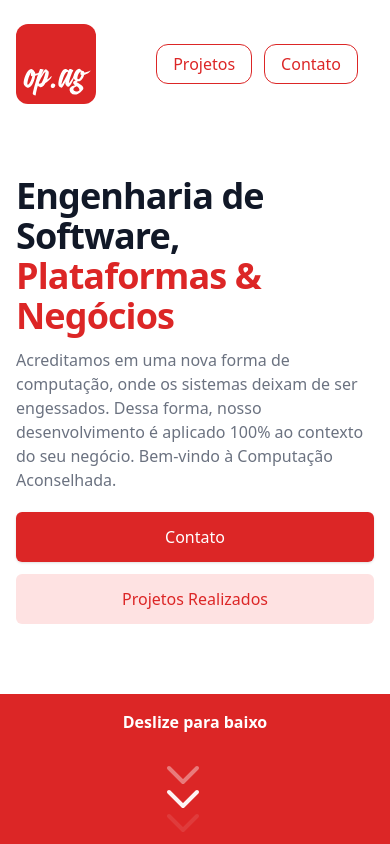
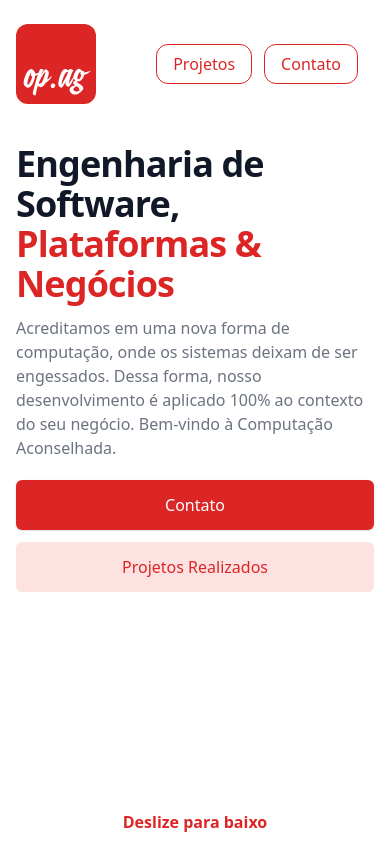
Before and after one commit to opaglabs/homepage, a Vue app: page / in a window 390 px wide. Shown: the top 844 px of the page. Built offline with nearby package versions, Linux system fonts and the light colour scheme.

Commit message:
Melhorias em responsividade p1

```diff
--- a/src/layouts/Default.vue
+++ b/src/layouts/Default.vue
@@ -1,7 +1,7 @@
 <template>
   <div class="bg-white">
     <div class="max-w-7xl mx-auto">
-      <div class="z-10 pb-8 bg-white w-full">
+      <div class="z-10 bg-white w-full">
         <div class="pt-6 px-4 sm:px-6 lg:px-8">
           <nav class="flex items-center justify-between sm:h-10 lg:justify-start" aria-label="Global">
             <div class="flex items-center flex-grow flex-shrink-0">
--- a/src/pages/index.vue
+++ b/src/pages/index.vue
@@ -1,6 +1,6 @@
 <template>
   <div class="snap-y snap-mandatory">
-    <div class="snap-center relative" style="height: calc(100vh - 198px);" id="inicio">
+    <div class="snap-center relative" style="height: calc(100vh - 140px);" id="inicio">
       <main class="max-w-7xl mx-auto relative flex items-start justify-between mt-10 px-4 sm:mt-12 sm:px-6 md:mt-16 lg:mt-20 lg:px-8 xl:mt-28">
         <div class="sm:text-center lg:text-left">
           <h1 class="text-4xl tracking-tight font-extrabold text-gray-900 sm:text-5xl md:text-6xl">
@@ -56,22 +56,56 @@
       <div
         class="w-full h-32 lg:h-48 absolute bottom-0"
         :class="{
-          'bg-red-600': color === 'red',
-          'bg-yellow-600': color === 'yellow',
-          'bg-green-600': color === 'green',
-          'bg-blue-600': color === 'blue',
-          'bg-indigo-600': color === 'indigo',
-          'bg-purple-600': color === 'purple',
-          'bg-pink-600': color === 'pink',
+          'text-red-600': color === 'red',
+          'text-yellow-600': color === 'yellow',
+          'text-green-600': color === 'green',
+          'text-blue-600': color === 'blue',
+          'text-indigo-600': color === 'indigo',
+          'text-purple-600': color === 'purple',
+          'text-pink-600': color === 'pink',
         }"
       >
         <div class="w-full grid grid-cols-1 justify-items-center">
-          <p class="text-white mt-4 font-bold">Deslize para baixo</p>
-          <a class="cursor-pointer" href="#o-que-fazemos">
+          <a href="#o-que-fazemos" class="mt-4 font-bold lg:hidden absolute bottom-2 animate-bounce"
+            :class="{
+              'text-red-600': color === 'red',
+              'text-yellow-600': color === 'yellow',
+              'text-green-600': color === 'green',
+              'text-blue-600': color === 'blue',
+              'text-indigo-600': color === 'indigo',
+              'text-purple-600': color === 'purple',
+              'text-pink-600': color === 'pink',
+            }"
+          >Deslize para baixo</a>
+          <a class="hidden lg:block cursor-pointer" href="#o-que-fazemos">
             <div class="relative mt-4">
-              <ChevronDownIcon class="absolute -left-9 w-12 lg:w-16 text-white flex items-start animate-arrow" style="animation-delay:-1s;-webkit-animation-delay:-1s;" />
-              <ChevronDownIcon class="absolute top-6 -left-9 w-12 lg:w-16 text-white flex items-start animate-arrow" style="animation-delay:-0.5s;-webkit-animation-delay:-0.5s;" />
-              <ChevronDownIcon class="absolute top-12 -left-9 w-12 lg:w-16 text-white flex items-start animate-arrow" style="animation-delay:0s;-webkit-animation-delay:0s;" />
+              <ChevronDownIcon class="absolute -left-9 w-12 lg:w-16 flex items-start animate-arrow" style="animation-delay:-1s;-webkit-animation-delay:-1s;" :class="{
+          'text-red-600': color === 'red',
+          'text-yellow-600': color === 'yellow',
+          'text-green-600': color === 'green',
+          'text-blue-600': color === 'blue',
+          'text-indigo-600': color === 'indigo',
+          'text-purple-600': color === 'purple',
+          'text-pink-600': color === 'pink',
+        }" />
+              <ChevronDownIcon class="absolute top-6 -left-9 w-12 lg:w-16 flex items-start animate-arrow" style="animation-delay:-0.5s;-webkit-animation-delay:-0.5s;" :class="{
+          'text-red-600': color === 'red',
+          'text-yellow-600': color === 'yellow',
+          'text-green-600': color === 'green',
+          'text-blue-600': color === 'blue',
+          'text-indigo-600': color === 'indigo',
+          'text-purple-600': color === 'purple',
+          'text-pink-600': color === 'pink',
+        }" />
+              <ChevronDownIcon class="absolute top-12 -left-9 w-12 lg:w-16 flex items-start animate-arrow" style="animation-delay:0s;-webkit-animation-delay:0s;" :class="{
+          'text-red-600': color === 'red',
+          'text-yellow-600': color === 'yellow',
+          'text-green-600': color === 'green',
+          'text-blue-600': color === 'blue',
+          'text-indigo-600': color === 'indigo',
+          'text-purple-600': color === 'purple',
+          'text-pink-600': color === 'pink',
+        }" />
             </div>
           </a>
         </div>
```
